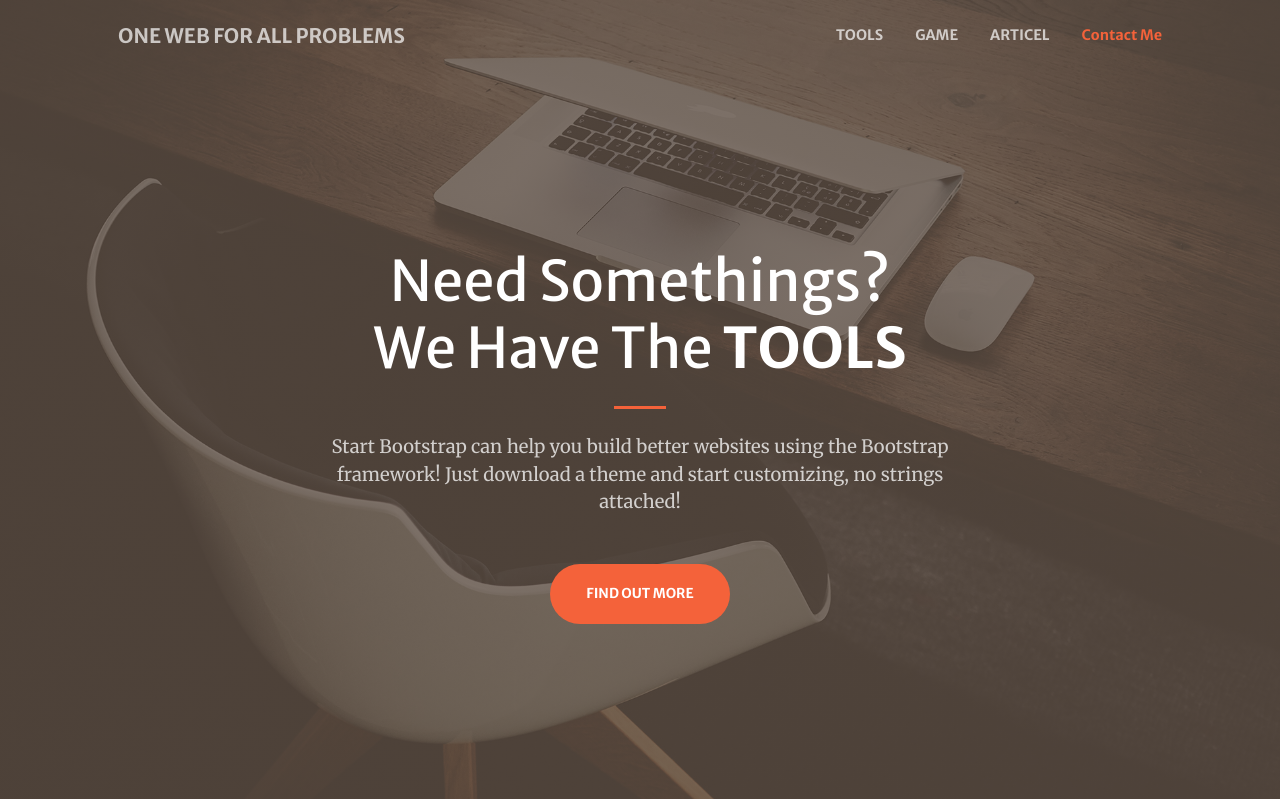
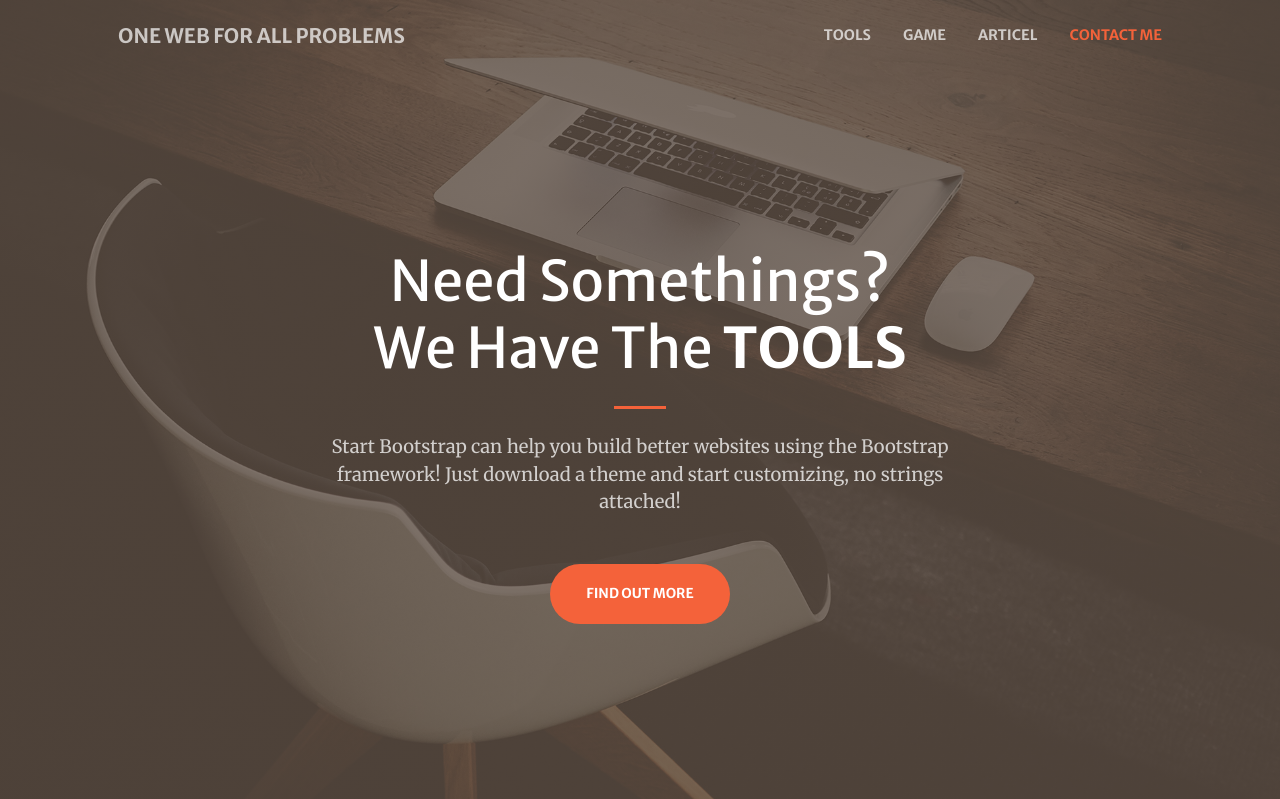
Before and after one commit to AlipTS/AlipTS.github.io, a CodeIgniter 4 app: the page made by app/Views/dashboard.php in a window 1280 px wide. Shown: the top 799 px of the page. Run offline with PHP 8.4 and a stand-in for CodeIgniter, Linux system fonts and the light colour scheme; the template is opened without the code that fills it, so the values that code supplies are empty; some libraries are stand-ins or nearby versions.

```diff
--- a/app/Views/Templates/index.php
+++ b/app/Views/Templates/index.php
@@ -31,7 +31,7 @@
                     <li class="nav-item"><a class="nav-link" href="#Tools">TOOLS</a></li>
                     <li class="nav-item"><a class="nav-link" href="#services">GAME</a></li>
                     <li class="nav-item"><a class="nav-link" href="#portfolio">ARTICEL</a></li>
-                    <li class="nav-item"><a class="nav-link" href="#contact">Contact Me</a></li>
+                    <li class="nav-item"><a class="nav-link" href="#contact">CONTACT ME</a></li>
                 </ul>
             </div>
         </div>
```
